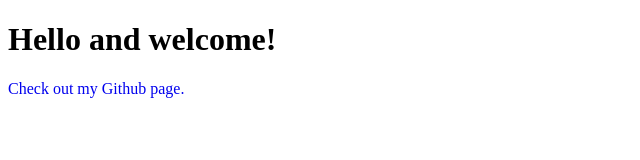
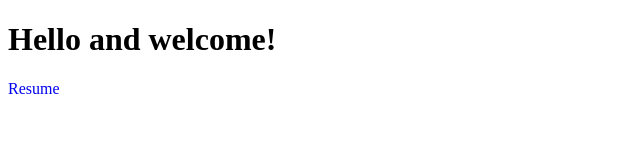
Before and after one commit to ajriddle/ajriddle.github.io, a plain HTML site: page index.html in a window 1280 px wide. Shown: the whole page, without its empty margins (0-640 px from the left). Drawn offline with Linux system fonts and the light colour scheme.

Commit message:
added resume page

```diff
--- a/index.html
+++ b/index.html
@@ -7,7 +7,9 @@
 
       <body>
             <h1>Hello and welcome!</h1>
-            <p><a href="https://github.com/ajriddle">Check out my Github page.</a></p>
+            <p><a href="https://github.com/ajriddle>Check out my Github page.</a></p>
+
+            <a href="resume.html">Resume</a>
 
 
 
```
Also changed, not shown: resume.html (added, +14 -0 lines).
